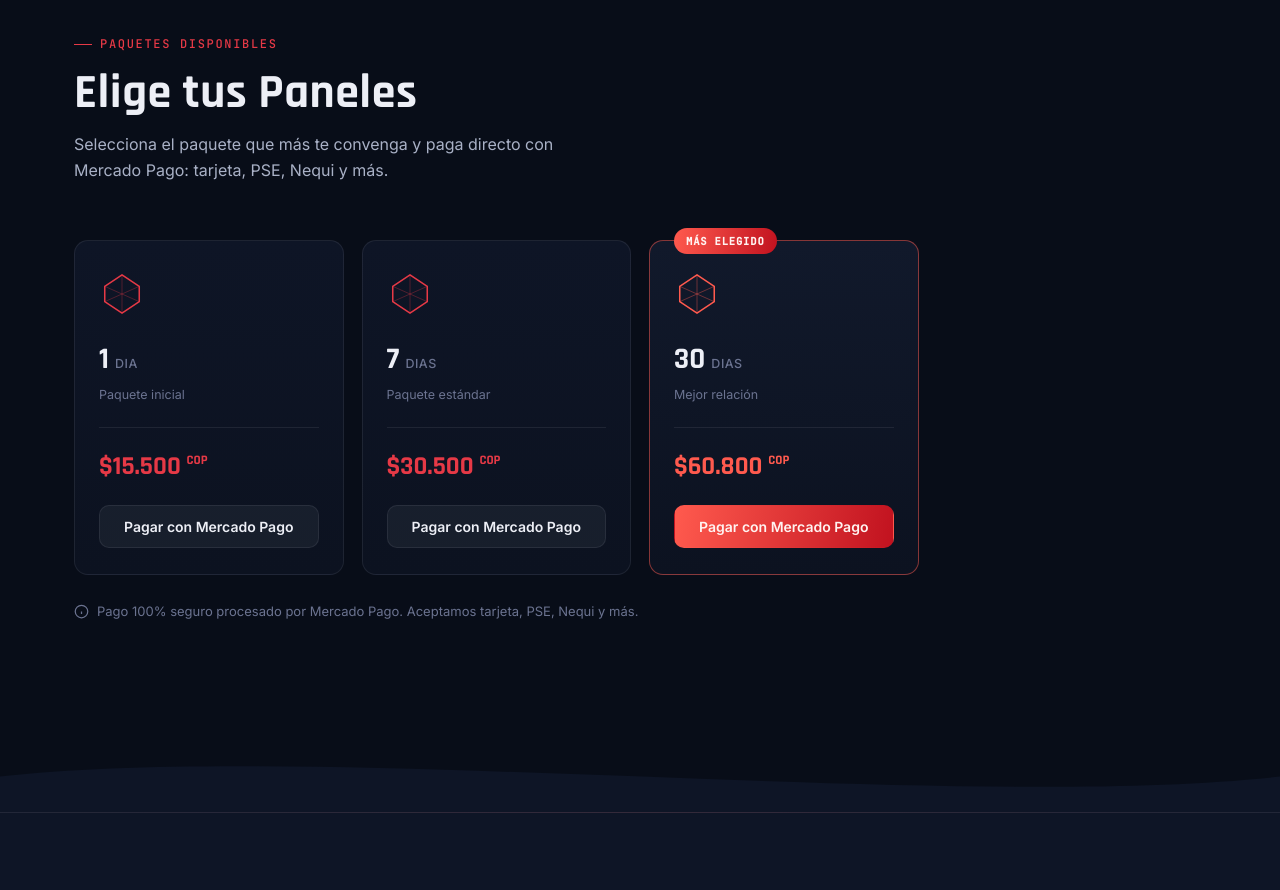
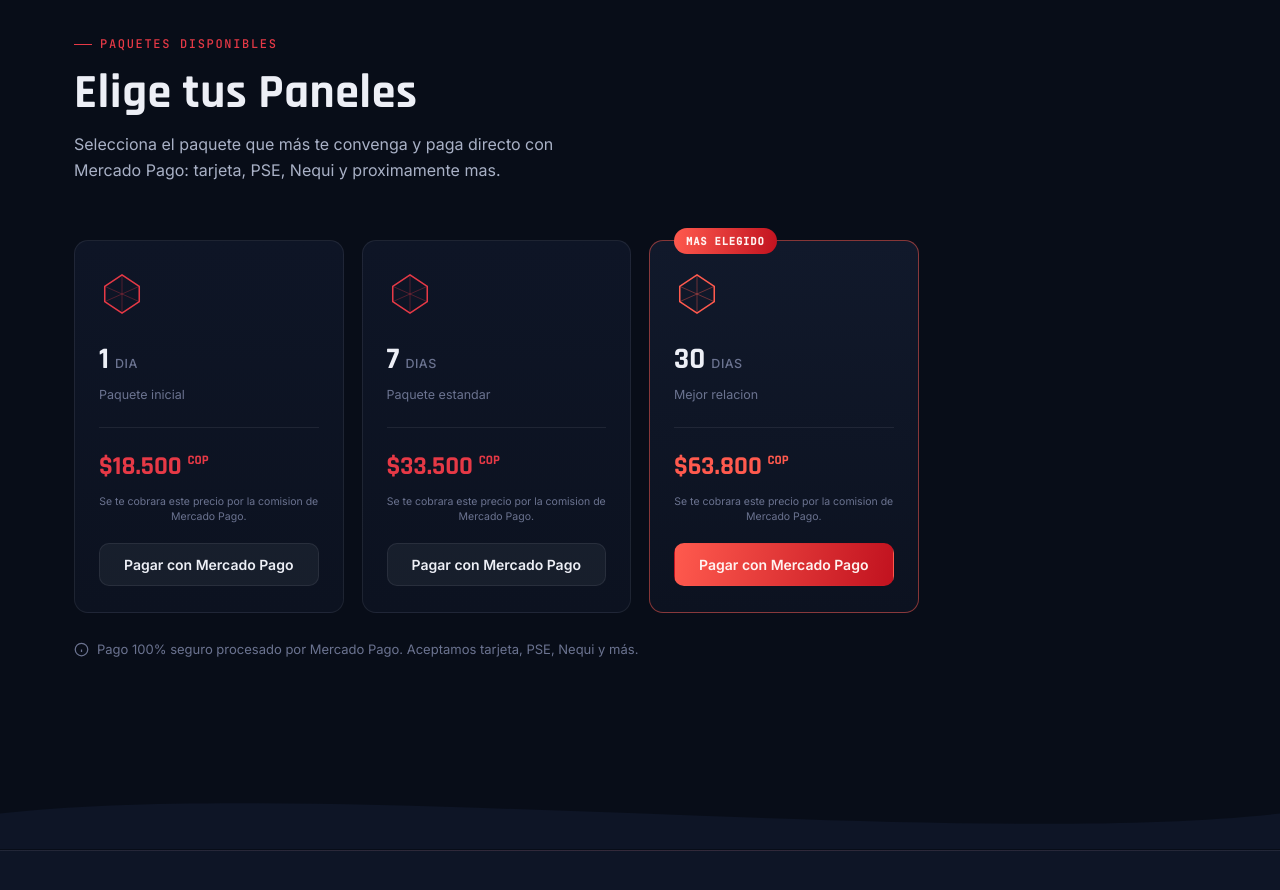
Before and after one commit to danielpesantesmoreira-hue/Pagina, a website: page index.html in a window 1280 px wide. Shown: the part 1080-1970 px from the top of the page. Drawn offline with Linux system fonts and the light colour scheme.

Commit message:
Add files via upload

```diff
--- a/index.html
+++ b/index.html
@@ -4,27 +4,24 @@
 <meta charset="UTF-8">
 <meta name="viewport" content="width=device-width, initial-scale=1.0, viewport-fit=cover">
 <title>Riorise — Tienda oficial de Paneles</title>
-<meta name="description" content="Compra Paneles para Riorise de forma rápida y segura. Entrega inmediata y atención por WhatsApp y Discord.">
+<meta name="description" content="Compra Paneles para Riorise de forma rapida y segura. Entrega inmediata y atención por WhatsApp y Discord.">
 
 <link rel="preconnect" href="https://fonts.googleapis.com">
 <link rel="preconnect" href="https://fonts.gstatic.com" crossorigin>
 <link href="https://fonts.googleapis.com/css2?family=Rajdhani:wght@500;600;700&family=Inter:wght@400;500;600;700&family=JetBrains+Mono:wght@500&display=swap" rel="stylesheet">
 
 <style>
-  /* ============================================
-     TOKENS — Riorise: amanecer sobre el río
-     ============================================ */
   :root{
-    --night:        #080D18;   /* fondo base, noche cerrada */
-    --night-2:      #0E1526;   /* paneles / tarjetas */
-    --night-3:      #141D33;   /* bordes, hover */
-    --river-teal:   #E63946;   /* el río, ahora rojo */
+    --night:        #080D18;
+    --night-2:      #0E1526;
+    --night-3:      #141D33;
+    --river-teal:   #E63946;
     --river-teal-2: #B3212E;
-    --dawn-amber:   #FF5A4E;   /* el amanecer, tono rojo-naranja */
+    --dawn-amber:   #FF5A4E;
     --dawn-coral:   #C1121F;
-    --ink-0:        #EDEFF6;   /* texto principal */
-    --ink-1:        #A9B1C6;   /* texto secundario */
-    --ink-2:        #6B7390;   /* texto terciario / fine print */
+    --ink-0:        #EDEFF6;
+    --ink-1:        #A9B1C6;
+    --ink-2:        #6B7390;
     --line:         rgba(237,239,246,0.08);
 
     --font-display: 'Rajdhani', sans-serif;
@@ -40,9 +37,6 @@
   html, body{ background:var(--night); }
   section, .hero{ scroll-margin-top:90px; }
 
-  /* Marca de agua fija: el logo "persigue" el scroll por toda la página.
-     mix-blend-mode:screen hace que el negro de la imagen se vuelva
-     invisible, dejando solo el trazo rojo flotando sobre el fondo. */
   .site-watermark{
     position:fixed;
     inset:0;
@@ -106,7 +100,6 @@
     background:var(--river-teal);
   }
 
-  /* Reveal on scroll */
   .reveal{
     opacity:0;
     transform:translateY(28px);
@@ -123,9 +116,6 @@
     *{ animation-duration:0.001ms !important; animation-iteration-count:1 !important; }
   }
 
-  /* ============================================
-     HEADER
-     ============================================ */
   .site-header{
     position:fixed;
     top:0; left:0; right:0;
@@ -245,9 +235,6 @@
   }
   .mobile-panel .nav-cta{ margin-top:12px; }
 
-  /* ============================================
-     HERO — río + amanecer
-     ============================================ */
   .hero{
     position:relative;
     min-height:100svh;
@@ -355,9 +342,6 @@
     letter-spacing:0.03em;
   }
 
-  /* ============================================
-     FRANJA DE CONFIANZA
-     ============================================ */
   .trust{
     border-top:1px solid var(--line);
     border-bottom:1px solid var(--line);
@@ -390,10 +374,6 @@
   }
   .trust-item h3{ font-size:15px; font-family:var(--font-body); font-weight:600; color:var(--ink-0); }
   .trust-item p{ font-size:13px; color:var(--ink-2); margin-top:2px; }
-
-  /* ============================================
-     SECCIONES — genérico
-     ============================================ */
   section{ padding:120px 0; position:relative; }
   .section-head{
     max-width:600px;
@@ -410,10 +390,6 @@
     color:var(--ink-1);
     max-width:520px;
   }
-
-  /* ============================================
-     PANELES — pricing
-     ============================================ */
   .panels-grid{
     display:grid;
     grid-template-columns:repeat(4, 1fr);
@@ -489,6 +465,14 @@
   .panel-card.is-popular .panel-price{ color:var(--dawn-amber); }
   .panel-price sup{ font-size:13px; top:-0.6em; }
 
+  .panel-commission{
+    margin-top:8px;
+    font-size:10.5px;
+    line-height:1.4;
+    color:var(--ink-2);
+    text-align:center;
+  }
+
   .panel-buy{
     margin-top:18px;
     display:flex;
@@ -544,9 +528,6 @@
     gap:8px;
   }
 
-  /* ============================================
-     RÍO divisor
-     ============================================ */
   .river-divider{
     width:100%;
     height:auto;
@@ -554,9 +535,6 @@
     margin-top:-1px;
   }
 
-  /* ============================================
-     COMUNIDAD / ATENCIÓN AL CLIENTE
-     ============================================ */
   .community{
     background:
       radial-gradient(90% 60% at 50% 100%, rgba(230,57,70,0.10) 0%, transparent 60%),
@@ -632,9 +610,6 @@
   .community-cta.discord{ background:#7289DA; color:#0B0E1D; }
   .community-cta:hover{ transform:translateY(-2px); filter:brightness(1.08); }
 
-  /* ============================================
-     FOOTER
-     ============================================ */
   footer{
     border-top:1px solid var(--line);
     padding:56px 0 30px;
@@ -700,9 +675,6 @@
   .footer-fine .support a{ color:var(--ink-1); }
   .footer-fine .support a:hover{ color:var(--river-teal); }
 
-  /* ============================================
-     WHATSAPP FLOTANTE (móvil)
-     ============================================ */
   .float-whatsapp{
     position:fixed;
     right:18px;
@@ -928,15 +900,12 @@
   </div>
 </div>
 
-<!-- ============================================
-     PANELES — PRECIOS
-     ============================================ -->
 <section id="paneles">
   <div class="container">
     <div class="section-head reveal">
       <span class="eyebrow">Paquetes disponibles</span>
       <h2>Elige tus Paneles</h2>
-      <p>Selecciona el paquete que más te convenga y paga directo con Mercado Pago: tarjeta, PSE, Nequi y más.</p>
+      <p>Selecciona el paquete que más te convenga y paga directo con Mercado Pago: tarjeta, PSE, Nequi y proximamente mas.</p>
     </div>
 
     <div class="panels-grid">
@@ -949,7 +918,8 @@
         </svg>
         <div class="panel-amount">1 <small>DIA</small></div>
         <p class="panel-label">Paquete inicial</p>
-        <div class="panel-price">$15.500 <sup>COP</sup></div>
+        <div class="panel-price">$18.500 <sup>COP</sup></div>
+        <p class="panel-commission">Se te cobrara este precio por la comision de Mercado Pago.</p>
         <button type="button" class="panel-buy js-buy-btn">Pagar con Mercado Pago</button>
       </div>
 
@@ -960,21 +930,23 @@
           <path d="M24 4 V44 M6 16 L42 32 M42 16 L6 32" stroke="#E63946" stroke-width="0.8" opacity="0.4"/>
         </svg>
         <div class="panel-amount">7 <small>DIAS</small></div>
-        <p class="panel-label">Paquete estándar</p>
-        <div class="panel-price">$30.500 <sup>COP</sup></div>
+        <p class="panel-label">Paquete estandar</p>
+        <div class="panel-price">$33.500 <sup>COP</sup></div>
+        <p class="panel-commission">Se te cobrara este precio por la comision de Mercado Pago.</p>
         <button type="button" class="panel-buy js-buy-btn">Pagar con Mercado Pago</button>
       </div>
 
       <!-- Paquete 3 — popular -->
       <div class="panel-card is-popular reveal reveal-delay-2" data-package-id="pack-660" data-price="54000">
-        <span class="popular-tag">Más elegido</span>
+        <span class="popular-tag">Mas elegido</span>
         <svg class="panel-icon" viewBox="0 0 48 48" fill="none" xmlns="http://www.w3.org/2000/svg">
           <path d="M24 4 L42 16 L42 32 L24 44 L6 32 L6 16 Z" stroke="#FF5A4E" stroke-width="1.6"/>
           <path d="M24 4 V44 M6 16 L42 32 M42 16 L6 32" stroke="#FF5A4E" stroke-width="0.8" opacity="0.5"/>
         </svg>
         <div class="panel-amount">30 <small>DIAS</small></div>
-        <p class="panel-label">Mejor relación</p>
-        <div class="panel-price">$60.800 <sup>COP</sup></div>
+        <p class="panel-label">Mejor relacion</p>
+        <div class="panel-price">$63.800 <sup>COP</sup></div>
+        <p class="panel-commission">Se te cobrara este precio por la comision de Mercado Pago.</p>
         <button type="button" class="panel-buy js-buy-btn">Pagar con Mercado Pago</button>
       </div>
 
--- a/lib/packages.js
+++ b/lib/packages.js
@@ -13,17 +13,17 @@ const PACKAGES = {
   'pack-60': {
     title: '1 Dia — PANEL',
     panels: 1,
-    price: 15500,       // COP
+    price: 18500,       // COP
   },
   'pack-325': {
     title: '7 Dias — PANEL',
     panels: 2,
-    price: 30500,      // COP
+    price: 33500,      // COP
   },
   'pack-660': {
     title: '30 Dias — PANEL',
     panels: 3,
-    price: 60800,      // COP
+    price: 63800,      // COP
   },
 };
 
```
